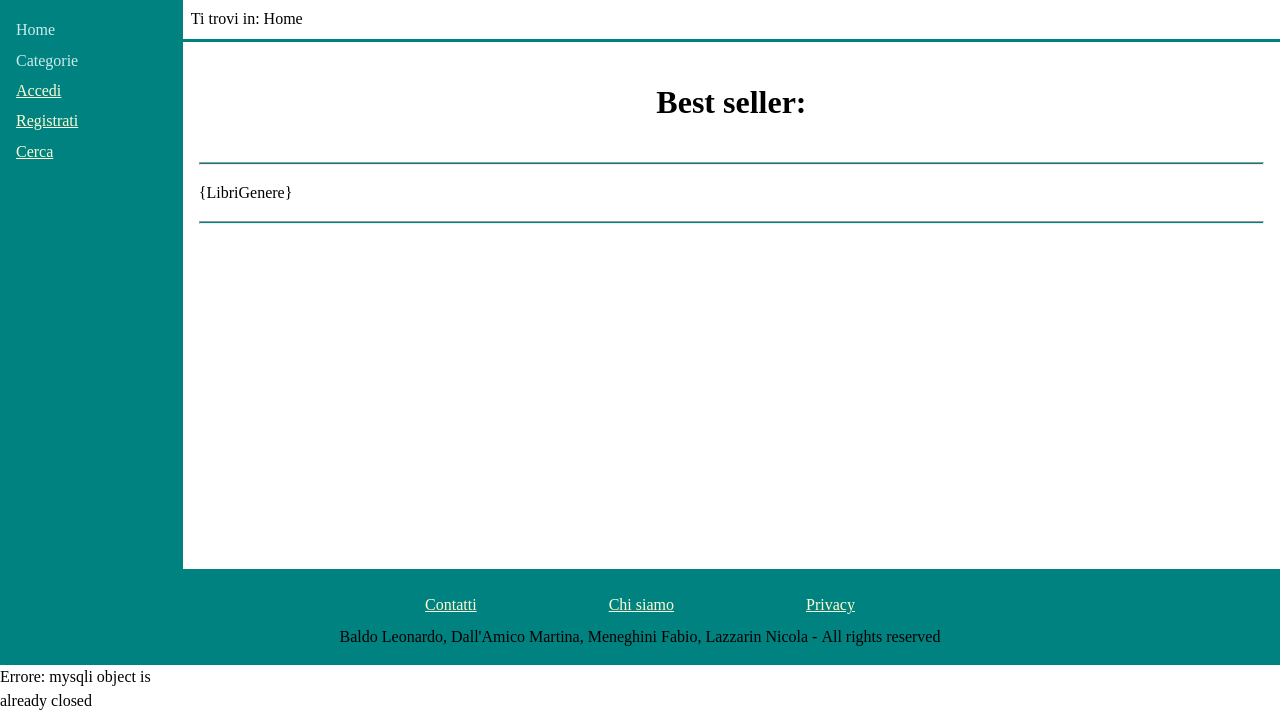
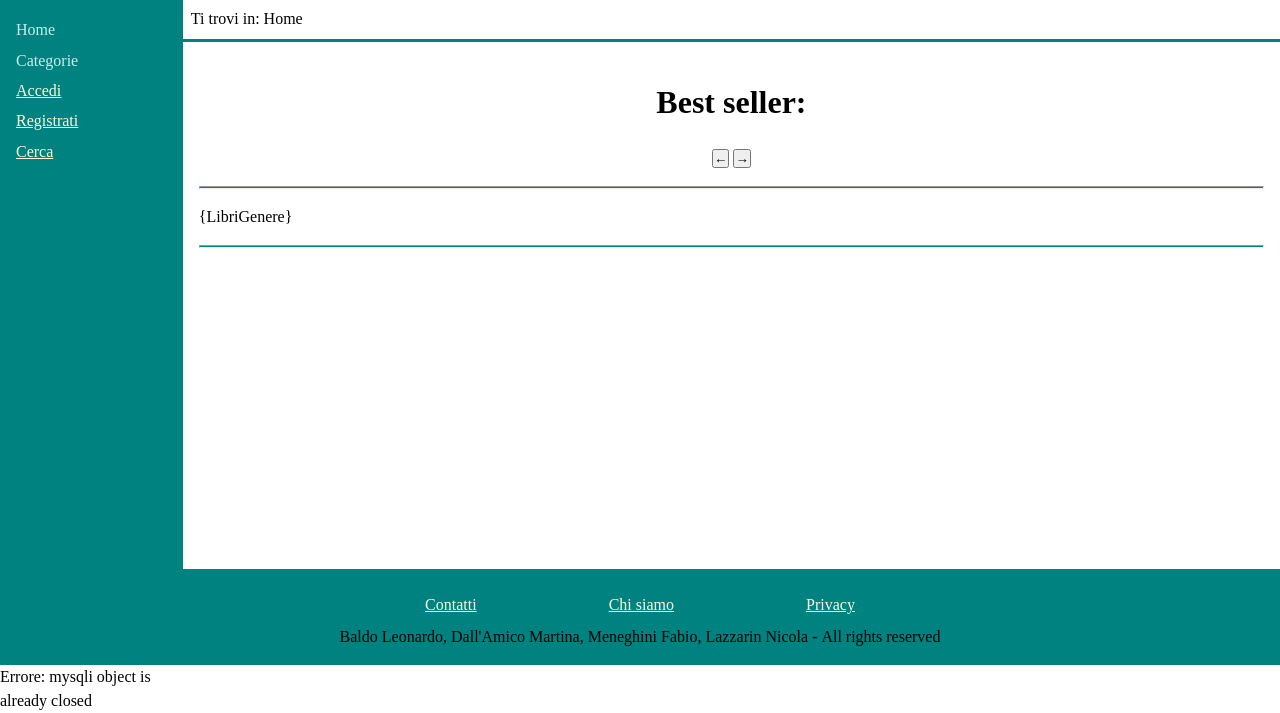
Before and after one commit to FabioMeneghini/ProgettoTecWeb, a PHP site: page / in a window 1280 px wide. Shown: the part 87-800 px from the top of the page. Run offline with PHP 8.4, Linux system fonts and the light colour scheme; data comes from the database, SQL or seed files in the repository.

Commit message:
progressi con lo slider
Finalmente direi

```diff
--- a/css/style.css
+++ b/css/style.css
@@ -537,14 +537,22 @@ transform: scale(1.3);
 }
 */
 
+body > *{
+    min-width: 0px;
+}
+
+div.slider-wrapper{
+    overflow: hidden;
+}
+
 div.slider{
+    position: relative;
     display: flex;
-    overflow: hidden;
-    /*transition: 0.5s;*/
+    transition: 0.5s;
 }
 
 .item{
-    flex: 0 0 calc(50% - 15px);
+    flex: 1 0 50%;
     min-height: 150px;
 }
 
--- a/template/templateHomeNonRegistrato.html
+++ b/template/templateHomeNonRegistrato.html
@@ -14,6 +14,7 @@
         <link rel="stylesheet" href="css/mobile.css" media="screen and (max-width:600px)">
         <link rel="stylesheet" href="css/print.css" media="print">
         <link href="https://fonts.googleapis.com/css?family=Karla" rel="stylesheet">
+        <script src="./slider.js"></script>
     </head>
     <body>
         <nav id="logo"><img src="logo.png" alt="Il logo è un libro aperto"></nav>
@@ -43,8 +44,12 @@
         </nav>
         <main  id="content">
             <h2 class="titologenere"><span lang="en">Best seller:</span></h2>
-            <div class="slider">
-                {listaBestSeller}
+            <div class="slider-wrapper" data-items="2">
+                <div class="slider">
+                    {listaBestSeller}
+                </div>
+                <button class="prev" type="button">&larr;</button>
+                <button class="next" type="button">&rarr;</button>
             </div>
             <hr>
             {LibriGenere}
```
